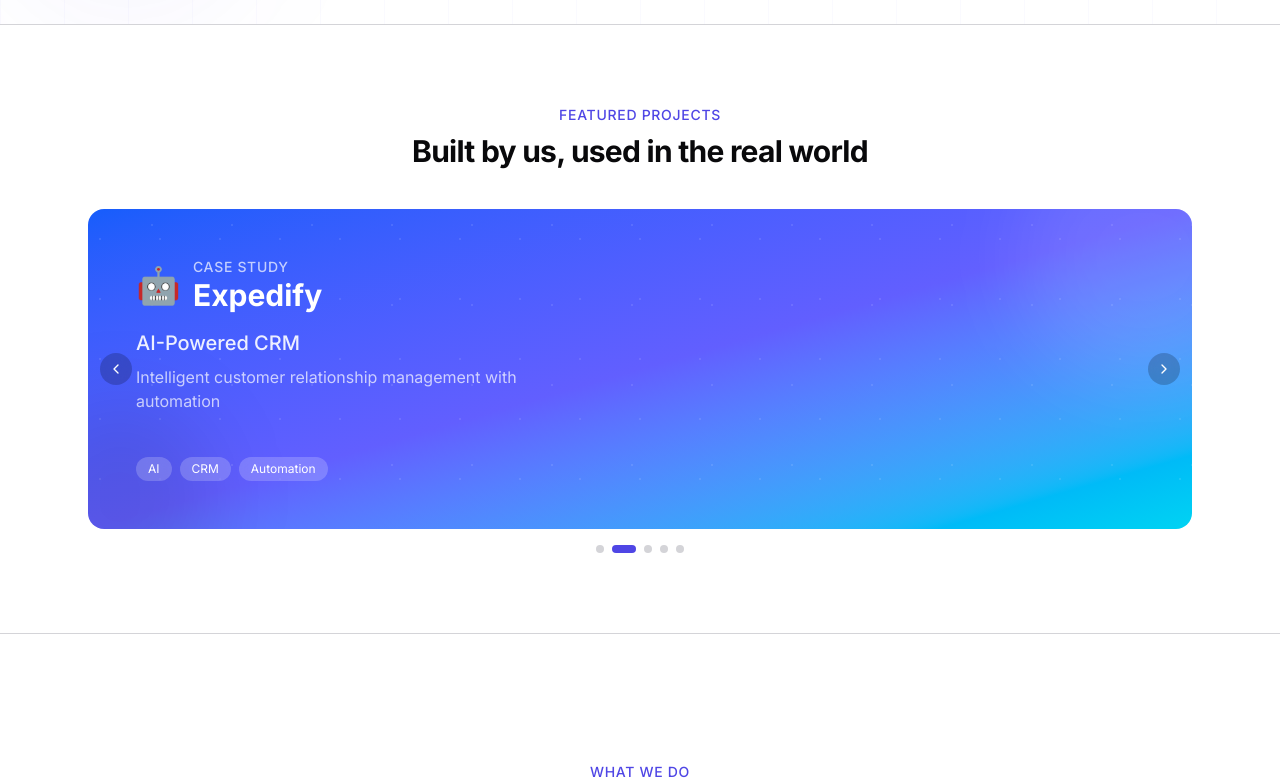
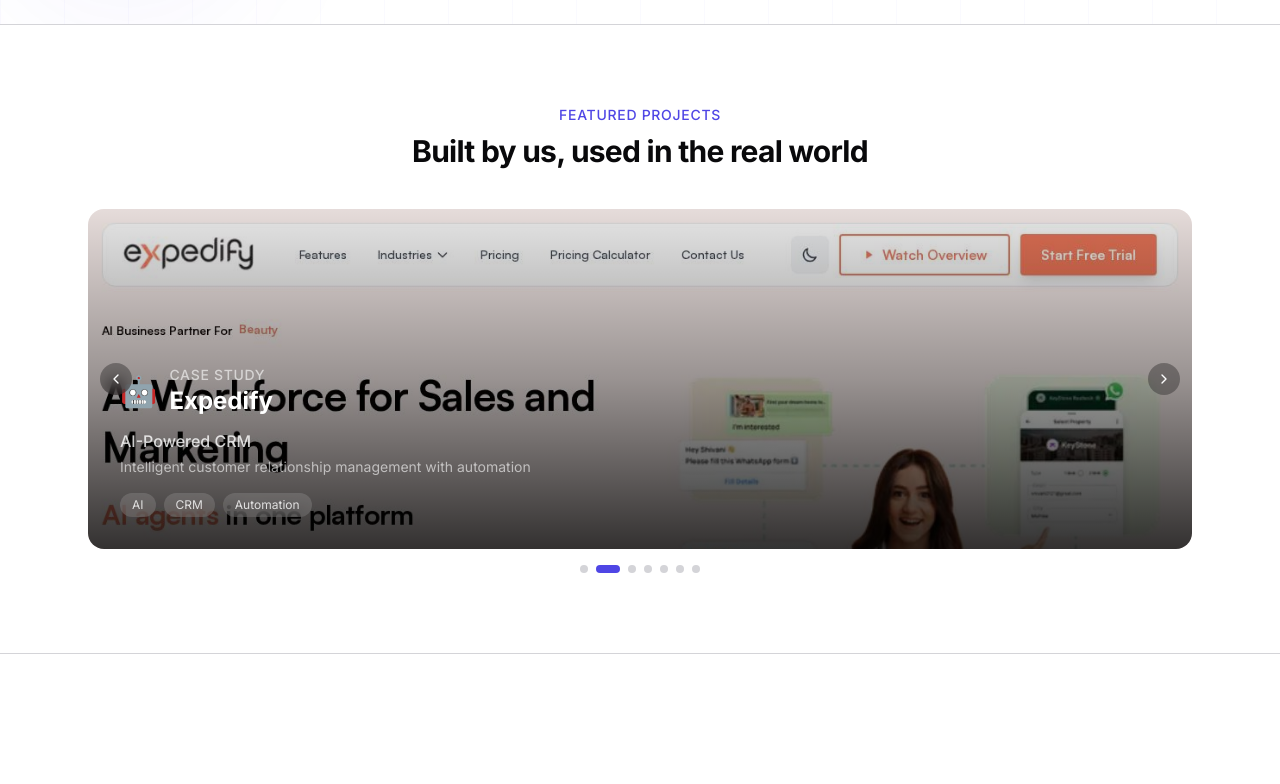
Before and after one commit to epiktechnocravers/epik-website, a Next.js app: page / in a window 1280 px wide. Shown: the part 840-1624 px from the top of the page. Built offline with nearby package versions, Linux system fonts and the light colour scheme.

Commit message:
Add real screenshots to Featured Projects carousel on homepage

```diff
--- a/src/components/HeroCarousel.tsx
+++ b/src/components/HeroCarousel.tsx
@@ -1,6 +1,7 @@
 "use client";
 
 import { useState, useEffect, useCallback } from "react";
+import Image from "next/image";
 
 const BANNERS = [
   {
@@ -10,6 +11,7 @@
     tags: ["SaaS", "Sports Tech", "Real-time"],
     gradient: "from-green-600 via-emerald-500 to-teal-400",
     icon: "🏆",
+    screenshot: "/screenshots/sportstms.jpg",
   },
   {
     title: "Expedify",
@@ -18,6 +20,7 @@
     tags: ["AI", "CRM", "Automation"],
     gradient: "from-blue-600 via-indigo-500 to-cyan-400",
     icon: "🤖",
+    screenshot: "/screenshots/expedify.jpg",
   },
   {
     title: "BeeFYN",
@@ -26,6 +29,7 @@
     tags: ["HealthTech", "Marketplace", "Logistics"],
     gradient: "from-amber-500 via-orange-500 to-yellow-400",
     icon: "🩺",
+    screenshot: "/screenshots/beefyn.jpg",
   },
   {
     title: "Konnifel",
@@ -34,6 +38,7 @@
     tags: ["EdTech", "Marketplace", "Higher Ed"],
     gradient: "from-violet-600 via-purple-500 to-fuchsia-400",
     icon: "🎓",
+    screenshot: "/screenshots/konnifel.jpg",
   },
   {
     title: "BAF Consultants",
@@ -42,6 +47,25 @@
     tags: ["Corporate", "Consulting", "Brand"],
     gradient: "from-slate-600 via-gray-500 to-zinc-400",
     icon: "🏢",
+    screenshot: "/screenshots/bafconsultants.jpg",
+  },
+  {
+    title: "Bachon Ka Adda",
+    subtitle: "Kids Toy Store",
+    description: "Safe, certified toys with COD, free delivery, and easy returns",
+    tags: ["Shopify", "E-commerce", "D2C"],
+    gradient: "from-pink-500 via-rose-500 to-red-400",
+    icon: "🧸",
+    screenshot: "/screenshots/bachonkaadda.jpg",
+  },
+  {
+    title: "Swatti Kapoor",
+    subtitle: "Designer Fashion Label",
+    description: "Premium Indian fashion — kurtas, dresses, and cultural collections",
+    tags: ["Shopify", "Fashion", "D2C"],
+    gradient: "from-violet-500 via-purple-500 to-fuchsia-400",
+    icon: "👗",
+    screenshot: "/screenshots/swattikapoor.jpg",
   },
 ];
 
@@ -72,62 +96,57 @@
       onMouseLeave={() => setIsHovered(false)}
     >
       {/* Banner */}
-      <div
-        className={`relative overflow-hidden rounded-2xl bg-gradient-to-br ${banner.gradient} p-8 sm:p-12 transition-all duration-500 min-h-[280px] sm:min-h-[320px] flex flex-col justify-between`}
-      >
-        {/* Background pattern */}
-        <div className="absolute inset-0 opacity-10">
-          <div
-            className="absolute inset-0"
-            style={{
-              backgroundImage:
-                "radial-gradient(circle at 20% 50%, white 1px, transparent 1px), radial-gradient(circle at 80% 20%, white 1px, transparent 1px)",
-              backgroundSize: "60px 60px, 80px 80px",
-            }}
+      <div className="relative overflow-hidden rounded-2xl min-h-[280px] sm:min-h-[340px] flex flex-col justify-end">
+        {/* Screenshot background */}
+        <Image
+          src={banner.screenshot}
+          alt={banner.title}
+          fill
+          className="object-cover object-top transition-all duration-700"
+          sizes="(max-width: 768px) 100vw, 1200px"
+          priority
         />
-        </div>
 
-        {/* Decorative circles */}
-        <div className="absolute -top-20 -right-20 w-64 h-64 bg-white/10 rounded-full blur-2xl" />
-        <div className="absolute -bottom-16 -left-16 w-48 h-48 bg-black/10 rounded-full blur-2xl" />
+        {/* Gradient overlay for text readability */}
+        <div className={`absolute inset-0 bg-gradient-to-t from-black/80 via-black/40 to-black/10`} />
 
         {/* Content */}
-        <div className="relative z-10">
-          <div className="flex items-center gap-3 mb-4">
-            <span className="text-3xl sm:text-4xl">{banner.icon}</span>
+        <div className="relative z-10 p-6 sm:p-8">
+          <div className="flex items-center gap-3 mb-3">
+            <span className="text-2xl sm:text-3xl">{banner.icon}</span>
             <div>
-              <p className="text-white/70 text-xs sm:text-sm font-medium uppercase tracking-wider">
+              <p className="text-white/60 text-xs sm:text-sm font-medium uppercase tracking-wider">
                 Case Study
               </p>
-              <h3 className="text-white text-2xl sm:text-3xl font-bold">
+              <h3 className="text-white text-xl sm:text-2xl font-bold">
                 {banner.title}
               </h3>
             </div>
           </div>
-          <p className="text-white/90 text-lg sm:text-xl font-medium mb-2">
+          <p className="text-white/80 text-sm sm:text-base font-medium mb-1">
             {banner.subtitle}
           </p>
-          <p className="text-white/70 text-sm sm:text-base max-w-md">
+          <p className="text-white/60 text-xs sm:text-sm max-w-md mb-4">
             {banner.description}
           </p>
-        </div>
 
           {/* Tags */}
-        <div className="relative z-10 flex flex-wrap gap-2 mt-6">
+          <div className="flex flex-wrap gap-2">
             {banner.tags.map((tag) => (
               <span
                 key={tag}
-              className="text-xs px-3 py-1 rounded-full bg-white/20 text-white backdrop-blur-sm"
+                className="text-xs px-3 py-1 rounded-full bg-white/15 text-white/80 backdrop-blur-sm"
               >
                 {tag}
               </span>
             ))}
           </div>
+        </div>
 
         {/* Navigation arrows */}
         <button
           onClick={prev}
-          className="absolute left-3 top-1/2 -translate-y-1/2 w-8 h-8 rounded-full bg-black/20 hover:bg-black/40 text-white flex items-center justify-center transition-colors backdrop-blur-sm"
+          className="absolute left-3 top-1/2 -translate-y-1/2 w-8 h-8 rounded-full bg-black/30 hover:bg-black/50 text-white flex items-center justify-center transition-colors backdrop-blur-sm z-10"
           aria-label="Previous"
         >
           <svg width="16" height="16" viewBox="0 0 24 24" fill="none" stroke="currentColor" strokeWidth="2" strokeLinecap="round" strokeLinejoin="round">
@@ -136,7 +155,7 @@
         </button>
         <button
           onClick={next}
-          className="absolute right-3 top-1/2 -translate-y-1/2 w-8 h-8 rounded-full bg-black/20 hover:bg-black/40 text-white flex items-center justify-center transition-colors backdrop-blur-sm"
+          className="absolute right-3 top-1/2 -translate-y-1/2 w-8 h-8 rounded-full bg-black/30 hover:bg-black/50 text-white flex items-center justify-center transition-colors backdrop-blur-sm z-10"
           aria-label="Next"
         >
           <svg width="16" height="16" viewBox="0 0 24 24" fill="none" stroke="currentColor" strokeWidth="2" strokeLinecap="round" strokeLinejoin="round">
```
Lines whose indentation alone changed are shown as unchanged.
